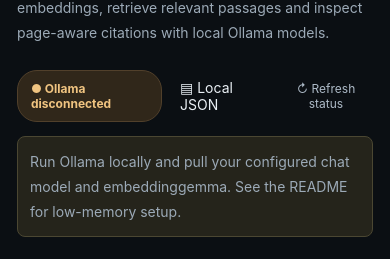
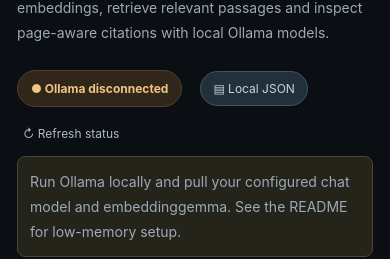
Before and after one commit to SOHELL5300/frontend-ai-engineering-projects, a Next.js app in the folder projects/04-rag-knowledge-assistant/: page / in a window 390 px wide. Shown: the part 356-615 px from the top of the page. Built offline with nearby package versions, Linux system fonts and the light colour scheme; no server answers.

Commit message:
style(rag): show selected vector storage without crowding mobile layout

```diff
--- a/projects/04-rag-knowledge-assistant/app/globals.css
+++ b/projects/04-rag-knowledge-assistant/app/globals.css
@@ -20,3 +20,7 @@
 .sources summary .source-reference{display:inline;float:none;color:#e2ede0;font-weight:600}
 .sources summary .similarity-label{float:none;display:inline-block;margin-left:12px;color:#a6c699;font-weight:500;white-space:nowrap}
 @media(max-width:600px){.sources summary .similarity-label{display:block;margin-left:20px;margin-top:5px}}
+
+/* Database mode visibility: users must know which index they are querying. */
+.status{flex-wrap:wrap}
+.storage-indicator{font-size:12px;color:#c5d4e0;background:#223139;border:1px solid #3f5562;padding:9px 12px;border-radius:20px}
```
